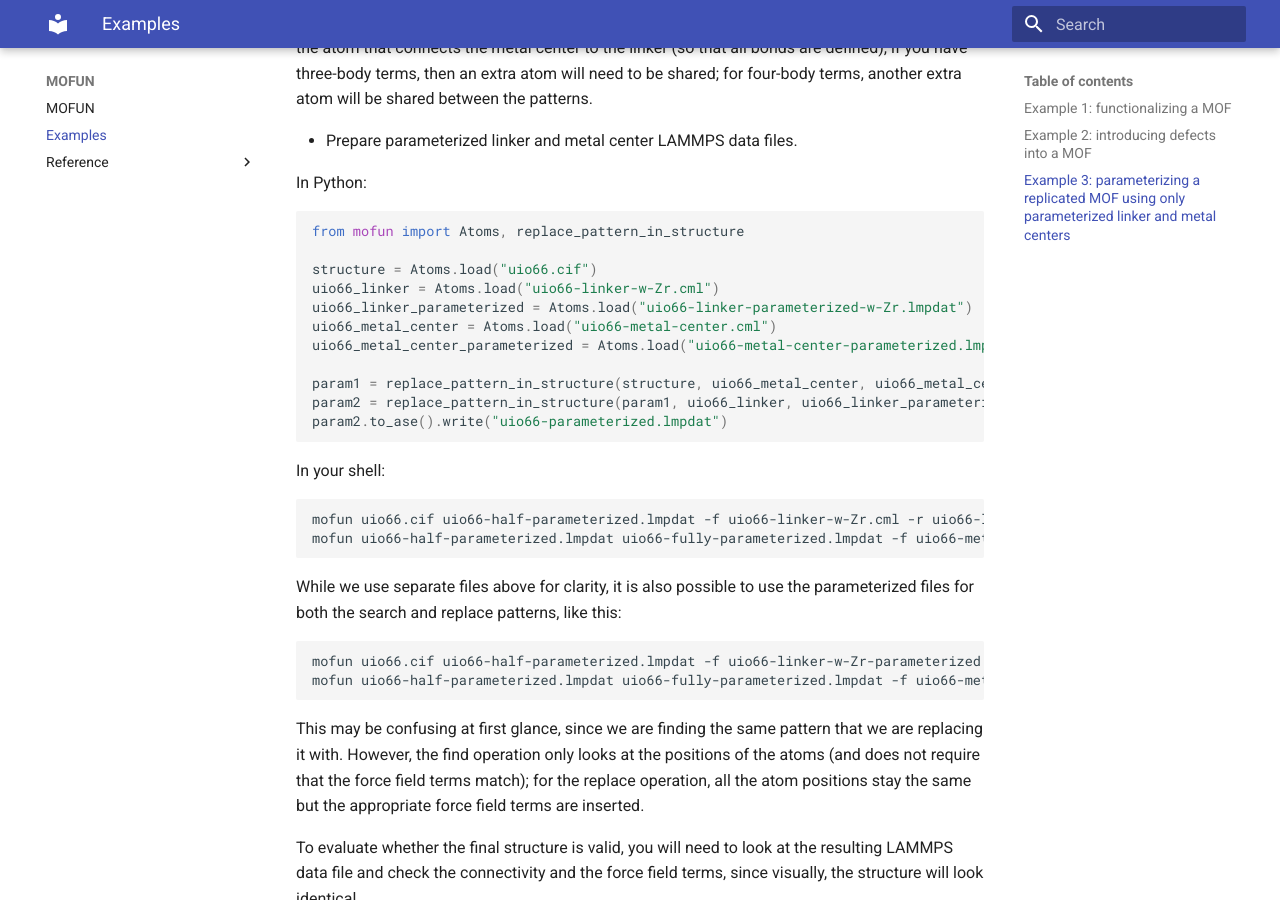
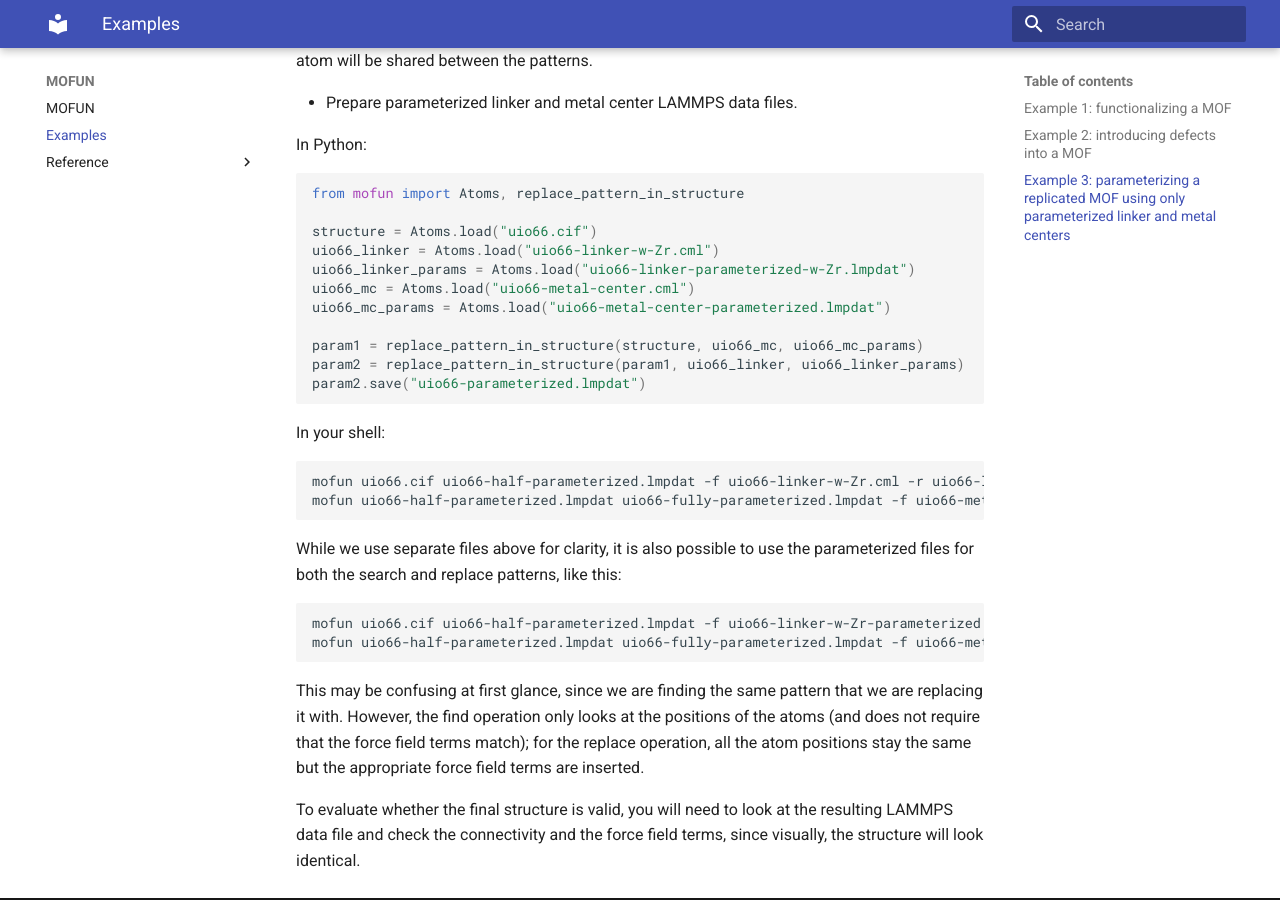
Before and after one commit to WilmerLab/mofun, an MkDocs documentation site: the page built from docs/examples.md, in a window 1280 px wide and 900 px high, scrolled down 4803 px. Built offline with MkDocs 1.6.1 and Material for MkDocs 9.7.7, drawn with Linux system fonts in a browser that asks for light colours; some of the changed text lies outside the part shown.

Commit message:
simpler file names for better screen / paper presentation

````diff
--- a/docs/examples.md
+++ b/docs/examples.md
@@ -37,12 +37,10 @@ from mofun import Atoms, replace_pattern_in_structure
 
 structure = Atoms.load("uio66.cif")
 uio66_linker = Atoms.load("uio66-linker.cml")
-uio66_linker_w_hydroxyl = Atoms.load("uio66-linker-w-hydroxyl.cml")
+uio66_linker_oh = Atoms.load("uio66-linker-w-hydroxyl.cml")
 
-structure_w_hdyroxyl = replace_pattern_in_structure(structure, uio66_linker, uio66_linker_w_hydroxyl)
-
-structure_w_hdyroxyl.save("uio66-w-hydroxyl.lmpdat")
-structure_w_hdyroxyl.to_ase().write("uio66-w-hydroxyl.cif")
+structure_oh = replace_pattern_in_structure(structure, uio66_linker, uio66_linker_oh)
+structure_oh.save("uio66-w-hydroxyl.lmpdat")
 ```
 
 In your shell:
@@ -122,13 +120,13 @@ from mofun import Atoms, replace_pattern_in_structure
 
 structure = Atoms.load("uio66.cif")
 uio66_linker = Atoms.load("uio66-linker-w-Zr.cml")
-uio66_linker_parameterized = Atoms.load("uio66-linker-parameterized-w-Zr.lmpdat")
-uio66_metal_center = Atoms.load("uio66-metal-center.cml")
-uio66_metal_center_parameterized = Atoms.load("uio66-metal-center-parameterized.lmpdat")
+uio66_linker_params = Atoms.load("uio66-linker-parameterized-w-Zr.lmpdat")
+uio66_mc = Atoms.load("uio66-metal-center.cml")
+uio66_mc_params = Atoms.load("uio66-metal-center-parameterized.lmpdat")
 
-param1 = replace_pattern_in_structure(structure, uio66_metal_center, uio66_metal_center_parameterized)
-param2 = replace_pattern_in_structure(param1, uio66_linker, uio66_linker_parameterized)
-param2.to_ase().write("uio66-parameterized.lmpdat")
+param1 = replace_pattern_in_structure(structure, uio66_mc, uio66_mc_params)
+param2 = replace_pattern_in_structure(param1, uio66_linker, uio66_linker_params)
+param2.save("uio66-parameterized.lmpdat")
 ```
 
 In your shell:
````
